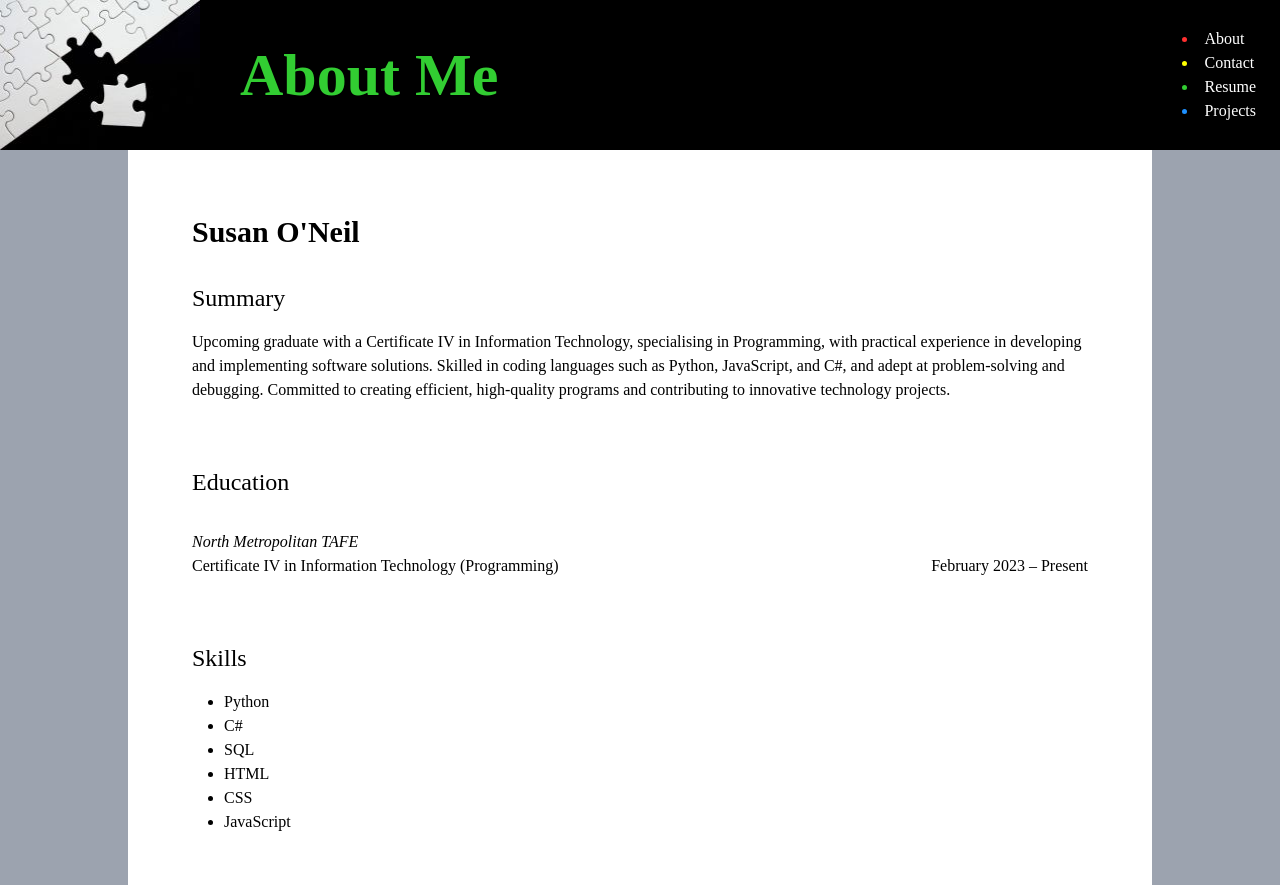
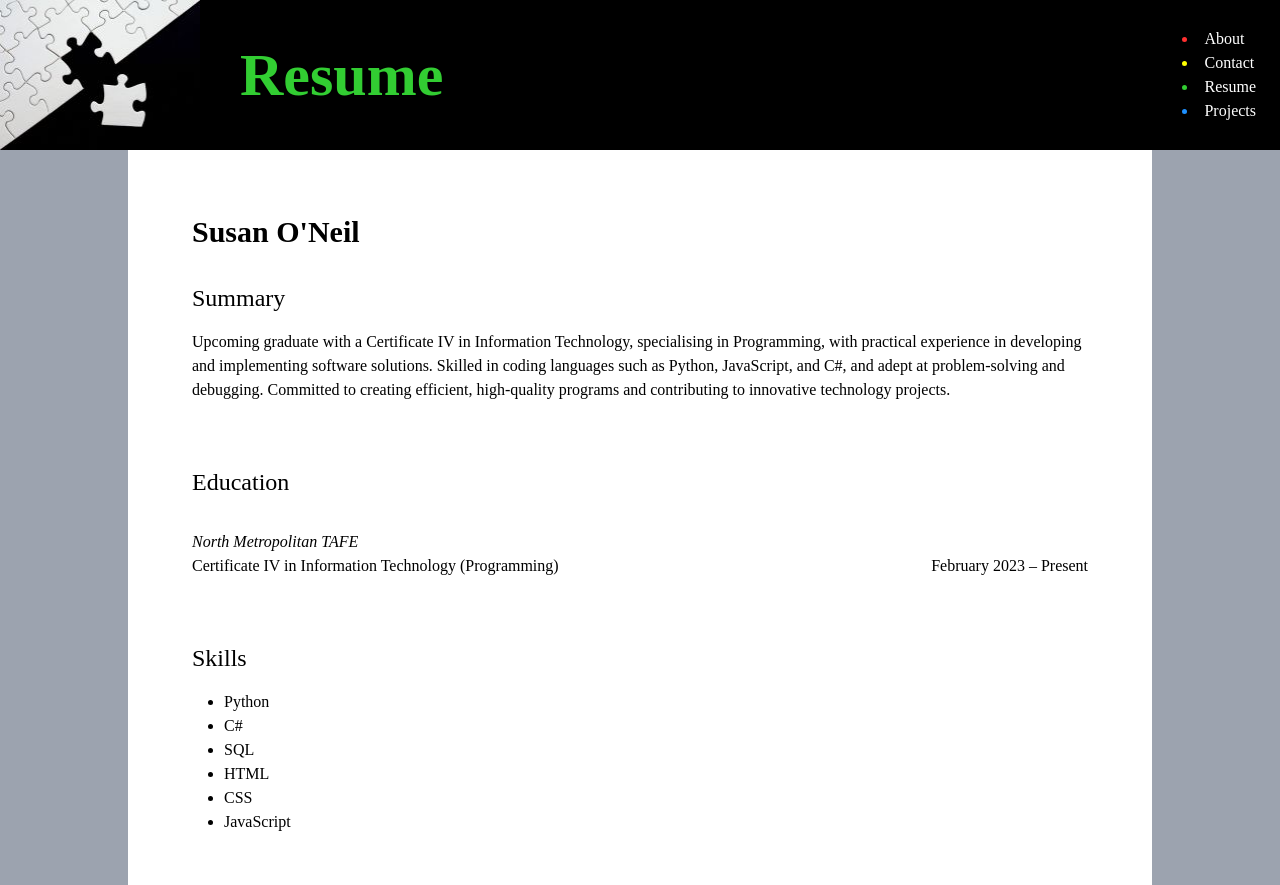
Before and after one commit to susieoneil/C4Prog-WT-PROJ, a website: page resume.html in a window 1280 px wide. Shown: the top 885 px of the page. Drawn offline with Linux system fonts and the light colour scheme.

Commit message:
fix(resume): fix page heading
- add correct heading to resume page

```diff
--- a/resume.html
+++ b/resume.html
@@ -12,7 +12,7 @@
       <img src="assets/img/puzzle-match-fit-missing-small.jpg" alt="puzzle" width="198" height="150">
     </a>
     <section class="flex grow justify-between items-center p-6">
-      <h1 class="font-bold text-site-green ml-4 md:text-6xl">About Me</h1>
+      <h1 class="font-bold text-site-green ml-4 md:text-6xl">Resume</h1>
       <button class="md:hidden">&#9776</button>
       <nav class="hidden md:block">
         <ul class="list-disc list-inside text-nowrap">
```
